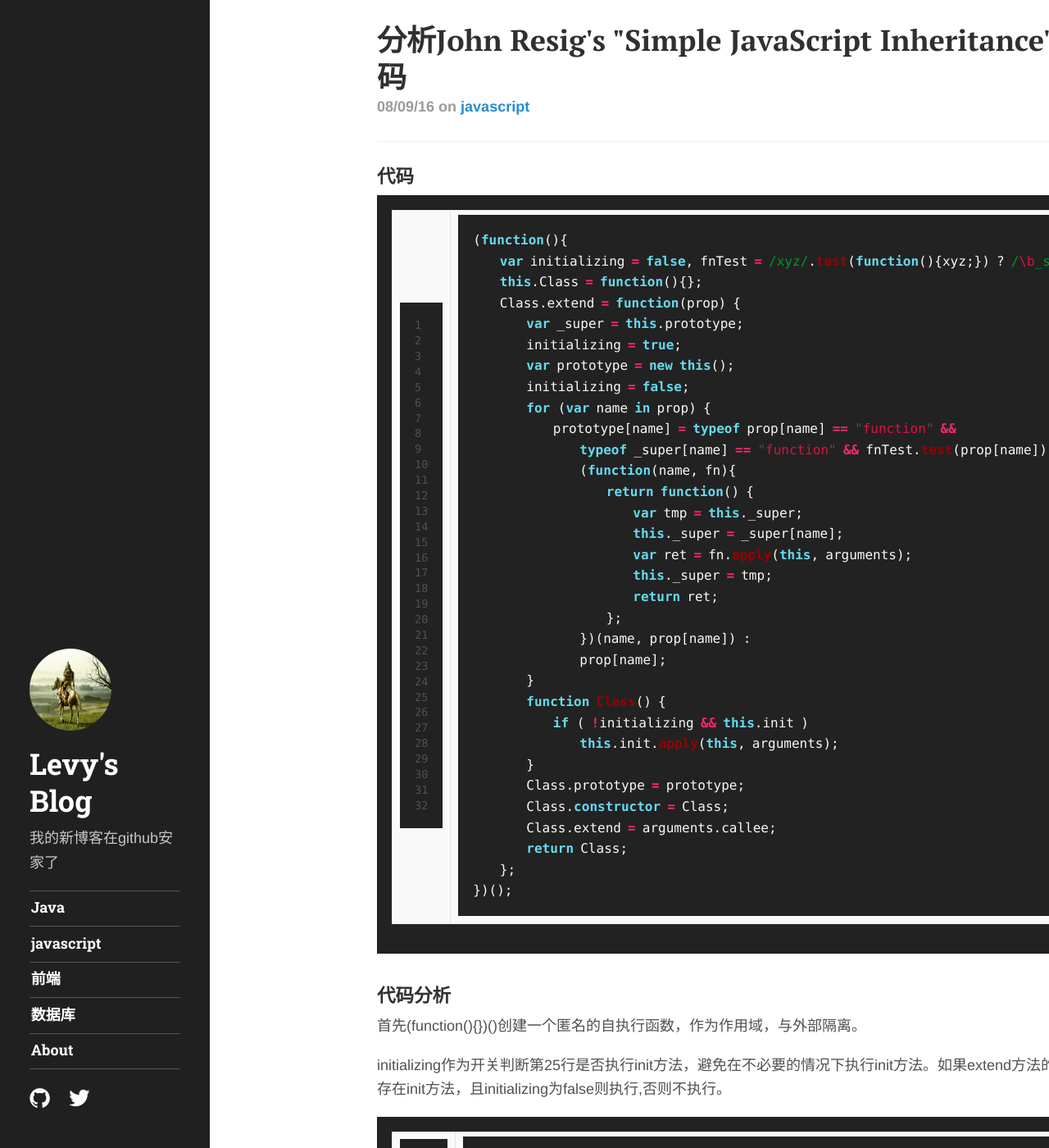
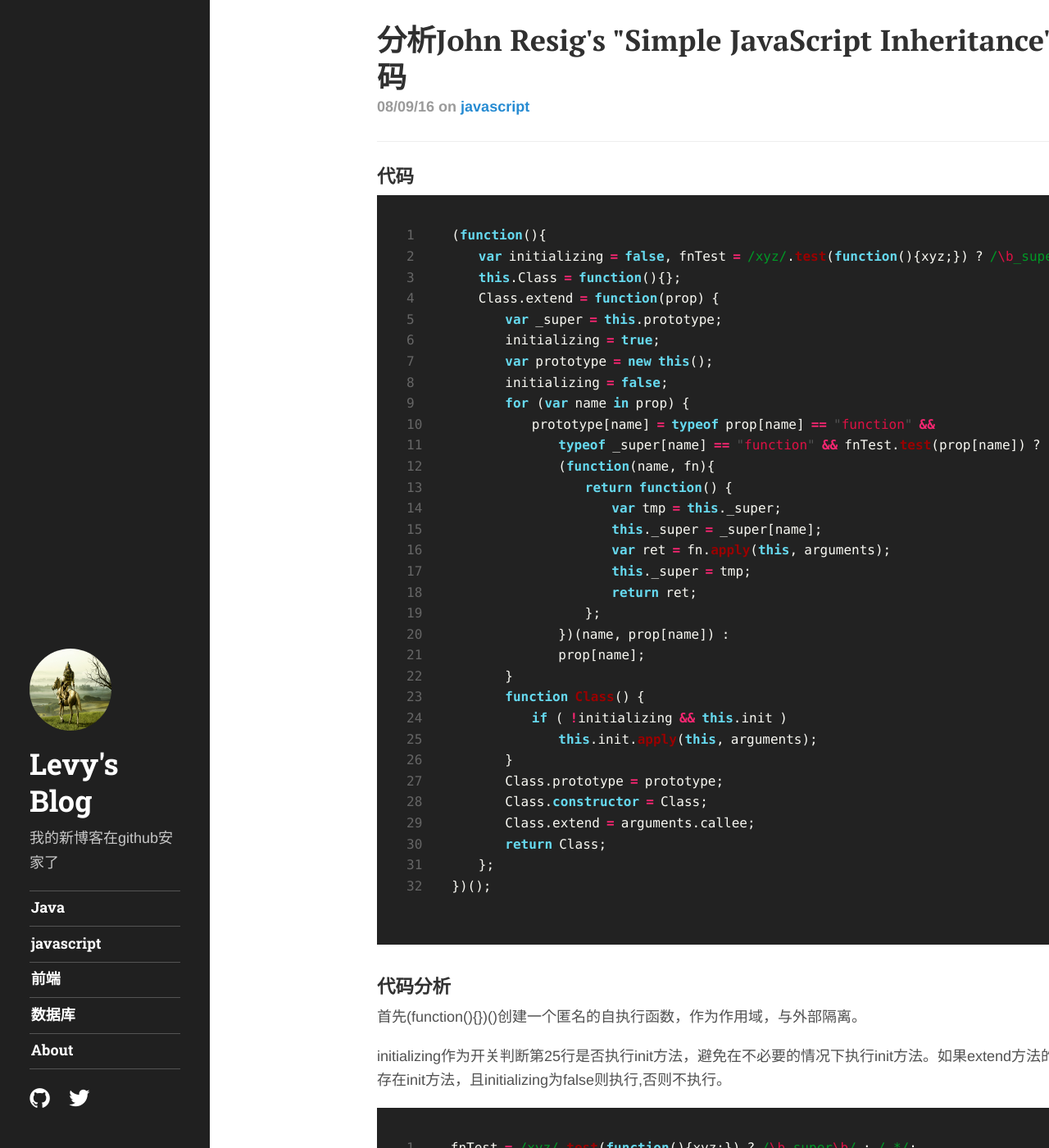
Before and after one commit to mda07022/mda07022.github.io, a Jekyll site: the page built from _posts/2016-08-09-Simple JavaScript Inheritance-js.md, in a window 1280 px wide and 1400 px high. Shown: the whole window at 82% size. Built offline with Jekyll 4.4.1, drawn with Linux system fonts in a browser that asks for light colours; some web fonts are replaced; comment, search, counter and statistics services are not loaded.

Commit message:
fix: rouge highlighter lineno style
fix: rouge highlighter lineno style

```diff
--- a/public/css/style.css
+++ b/public/css/style.css
@@ -3,3 +3,8 @@
 pre{box-sizing: border-box;width: 100%;max-width: 100%; margin: 0;display: inline-block;}
 body,div,p,span{font-family: "Helvetica Neue",Helvetica,"PingFang SC","Hiragino Sans GB","Microsoft YaHei","微软雅黑",Arial,sans-serif;}
 code p,code span,pre p,pre span{ font-family:Source Code Pro, consolas, Menlo, Monaco, "Courier New", monospace;font-size: 16px;line-height: 1.6;}
+
+/** rouge highlighter**/
+td.gutter ,td.code{padding:0;display: inline-block;border: none;outline: none;height: 100%;background: transparent!important;}
+td.gutter .lineno{height: 100%;line-height: 1.6; font-size: 16px;color: #666;}
+pre code > table{border: none;}
```
